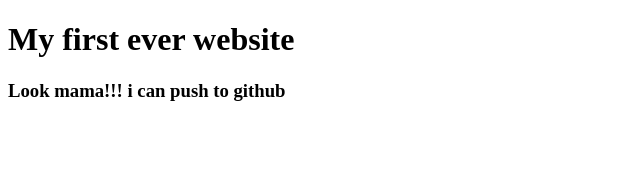
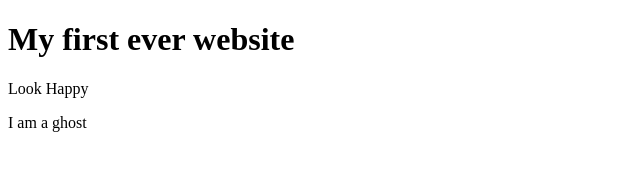
Before and after one commit to alaminofficial/my-first-website, a plain HTML site: page index.html in a window 1280 px wide. Shown: the whole page, without its empty margins (0-640 px from the left). Drawn offline with Linux system fonts and the light colour scheme.

Commit message:
ghost added

```diff
--- a/index.html
+++ b/index.html
@@ -8,6 +8,7 @@
 </head>
 <body>
     <h1>My first ever website</h1>
-    <h3>Look mama!!! i can push to github</h3>
+    <p>Look Happy</p>
+    <p>I am a ghost</p>
 </body>
 </html>
```
